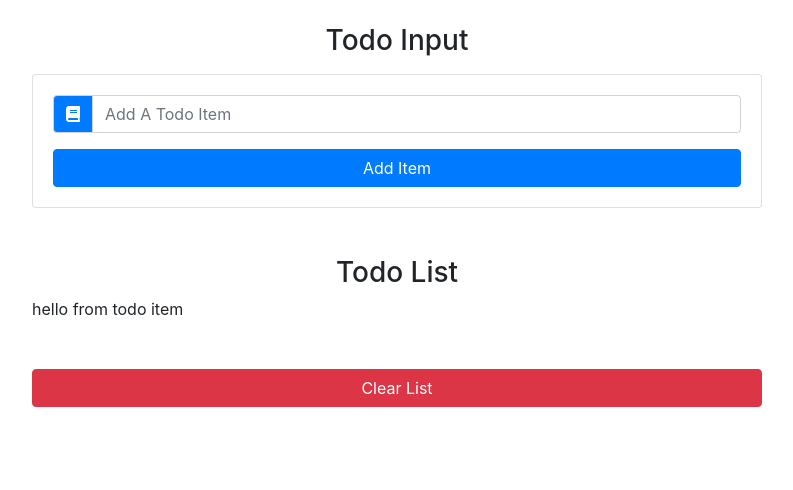
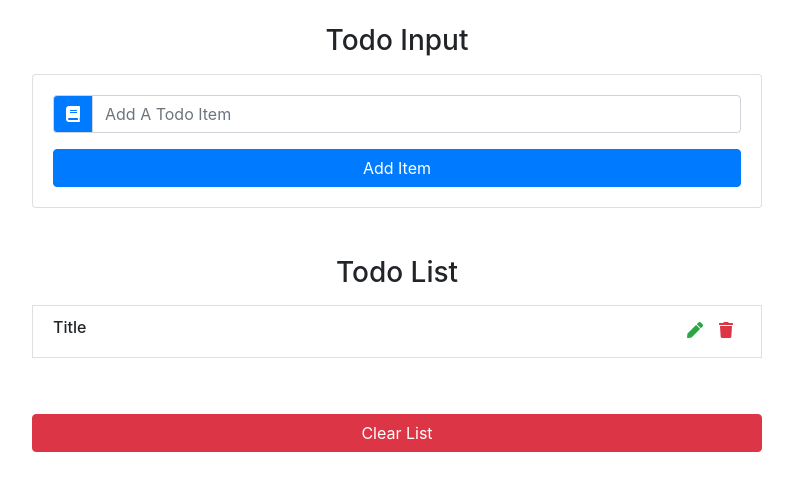
Before and after one commit to sadavoya/task-list-ols, a React (Create React App) app: page / in a window 1280 px wide. Shown: the top 490 px of the page, without its empty margins (243-1036 px from the left). Built offline with nearby package versions, Linux system fonts and the light colour scheme.

Commit message:
Structure TodoItem: * li * title * icons

```diff
--- a/src/components/TodoItem.js
+++ b/src/components/TodoItem.js
@@ -2,6 +2,18 @@ import React, { Component } from "react";
 
 export default class TodoItem extends Component {
   render() {
-    return <div>hello from todo item</div>;
+    return (
+      <li className="list-group-item text-capitalize d-flex justify-content-between my-2">
+        <h6 className="text-capitalize">title</h6>
+        <div className="todo-icon">
+          <span className="mx-2 text-success">
+            <i className="fas fa-pen" />
+          </span>
+          <span className="mx-2 text-danger">
+            <i className="fas fa-trash" />
+          </span>
+        </div>
+      </li>
+    );
   }
 }
```
